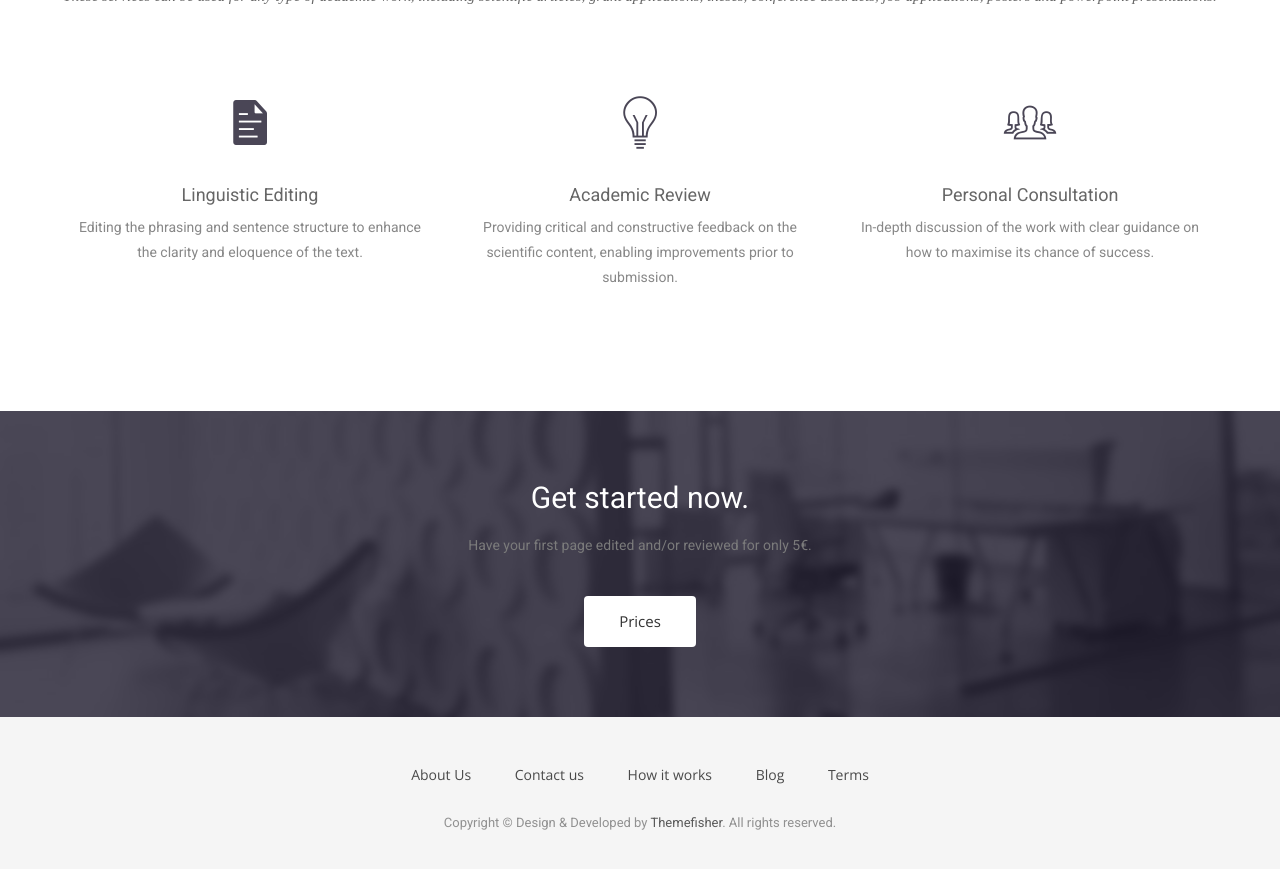
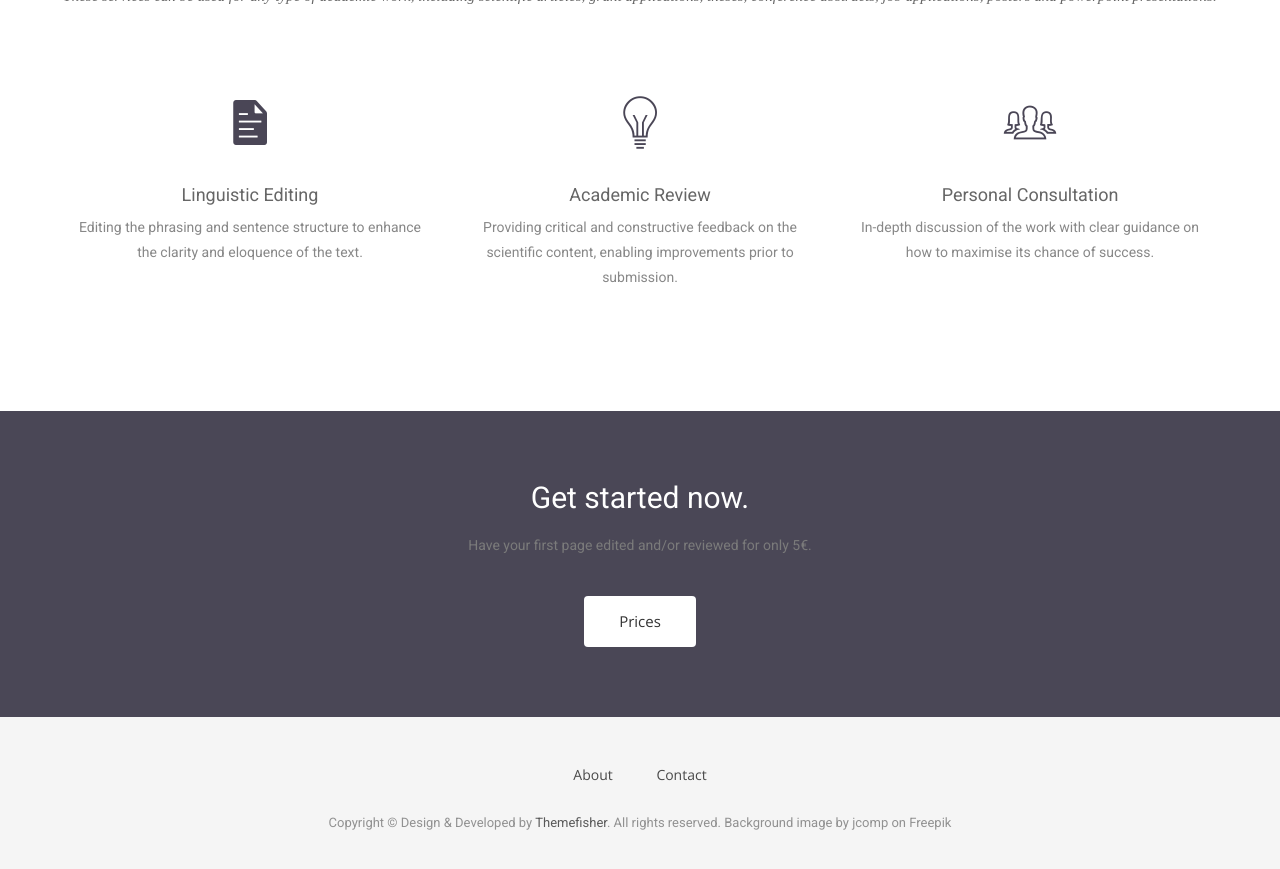
Before and after one commit to caseypaquola/caseypaquola.airspace.github.io, a Jekyll site: the page built from index.html, in a window 1280 px wide and 900 px high, scrolled down 1605 px. Shown: the top 869 px of the window. Built offline with Jekyll 4.4.1, drawn with Linux system fonts in a browser that asks for light colours; nearby versions of some CDN libraries; some web fonts are replaced.

Commit message:
removing unneccsary images

```diff
--- a/_includes/footer.html
+++ b/_includes/footer.html
@@ -5,14 +5,11 @@
       <div class="col-md-12">
         <div class="footer-manu">
           <ul>
-            <li><a href="#">About Us</a></li>
-            <li><a href="{{ site.baseurl }}/contact">Contact us</a></li>
-            <li><a href="#">How it works</a></li>
-            <li><a href="{{ site.baseurl }}/blog">Blog</a></li>
-            <li><a href="#">Terms</a></li>
+            <li><a href="{{ site.baseurl }}/about.html">About</a></li>
+            <li><a href="{{ site.baseurl }}/contact.html">Contact</a></li>
           </ul>
         </div>
-        <p>Copyright &copy; Design &amp; Developed by <a href="http://www.themefisher.com">Themefisher</a>. All rights reserved.</p>
+        <p>Copyright &copy; Design &amp; Developed by <a href="http://www.themefisher.com">Themefisher</a>. All rights reserved. Background image by jcomp on Freepik</p>
       </div>
     </div>
   </div>
```
Also changed, not shown: img/OG-slider-bg.jpg (deleted), img/OG-wrapper-img.png (deleted), img/call-to-action-bg.jpg (deleted), img/cotation.png (deleted), img/item-img1.jpg (deleted).
